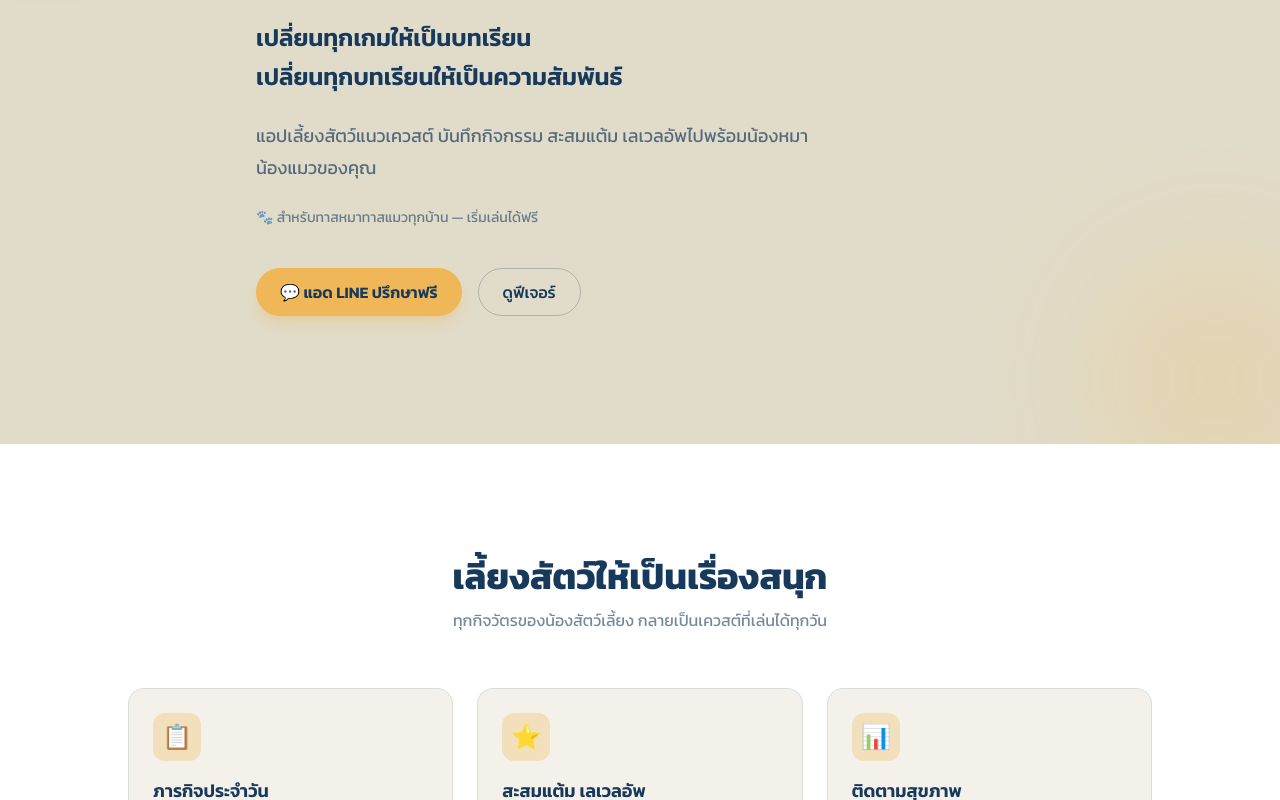
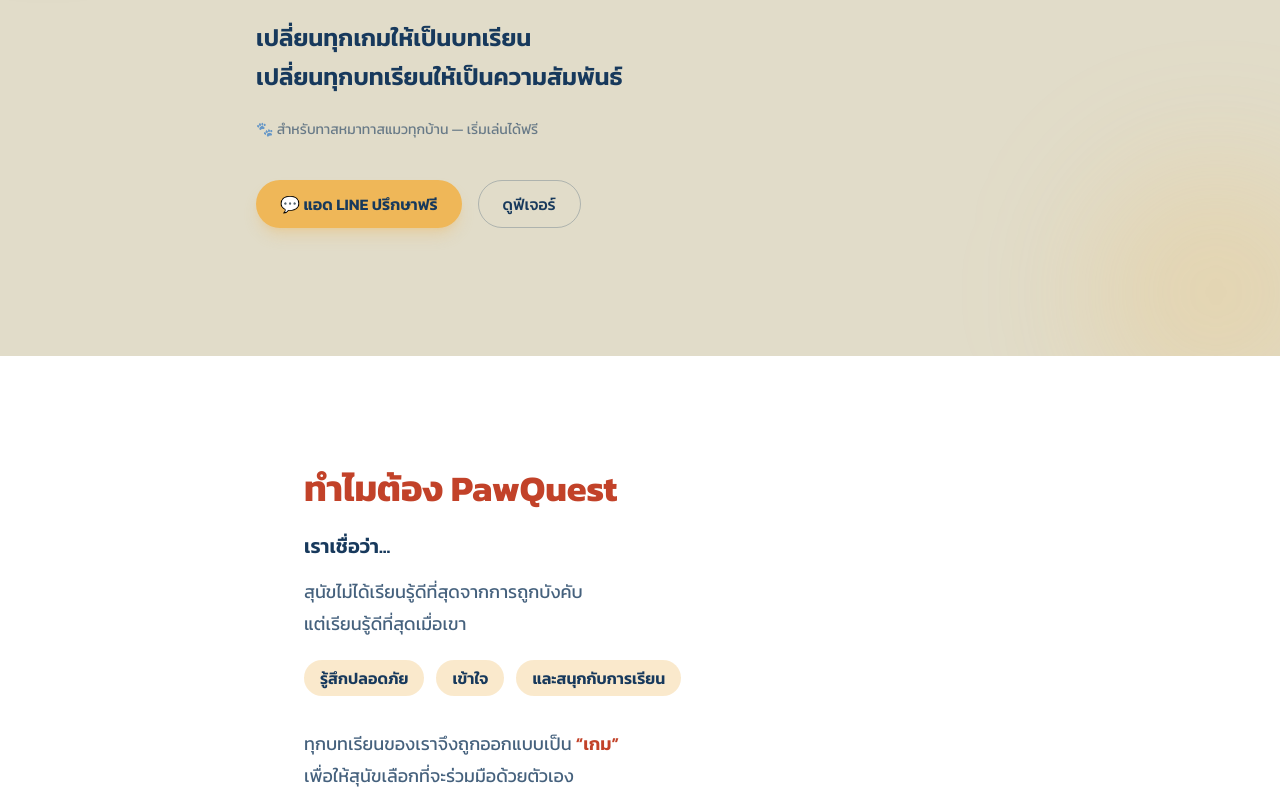
Before and after one commit to katnichstudio-ctrl/katnichpawquest, a Next.js app: page / in a window 1280 px wide. Shown: the part 340-1140 px from the top of the page. Built offline with nearby package versions, Linux system fonts and the light colour scheme.

Commit message:
Add "ทำไมต้อง PawQuest" belief section
Replace the short hero description with a dedicated section
explaining the training philosophy behind PawQuest.

```diff
--- a/src/app/page.tsx
+++ b/src/app/page.tsx
@@ -88,11 +88,6 @@ export default function Home() {
               เปลี่ยนทุกบทเรียนให้เป็นความสัมพันธ์
             </p>
 
-            <p className="max-w-xl text-lg leading-8 text-brand-navy/70">
-              แอปเลี้ยงสัตว์แนวเควสต์ บันทึกกิจกรรม สะสมแต้ม
-              เลเวลอัพไปพร้อมน้องหมาน้องแมวของคุณ
-            </p>
-
             <p className="text-sm text-brand-navy/60">
               🐾 สำหรับทาสหมาทาสแมวทุกบ้าน — เริ่มเล่นได้ฟรี
             </p>
@@ -116,7 +111,45 @@ export default function Home() {
           </div>
         </section>
 
-        <section id="features" className="bg-white px-6 py-20 sm:px-10 sm:py-28">
+        <section id="why" className="bg-white px-6 py-20 sm:px-10 sm:py-28">
+          <div className="mx-auto max-w-2xl">
+            <h2 className="text-3xl font-bold text-brand-terracotta sm:text-4xl">
+              ทำไมต้อง PawQuest
+            </h2>
+
+            <p className="mt-6 text-xl font-semibold text-brand-navy">
+              เราเชื่อว่า...
+            </p>
+
+            <p className="mt-4 text-lg leading-8 text-brand-navy/80">
+              สุนัขไม่ได้เรียนรู้ดีที่สุดจากการถูกบังคับ
+              <br />
+              แต่เรียนรู้ดีที่สุดเมื่อเขา
+            </p>
+
+            <div className="mt-5 flex flex-wrap gap-3">
+              {["รู้สึกปลอดภัย", "เข้าใจ", "และสนุกกับการเรียน"].map((word) => (
+                <span
+                  key={word}
+                  className="rounded-full bg-brand-gold/30 px-4 py-1.5 text-base font-semibold text-brand-navy"
+                >
+                  {word}
+                </span>
+              ))}
+            </div>
+
+            <p className="mt-8 text-lg leading-8 text-brand-navy/80">
+              ทุกบทเรียนของเราจึงถูกออกแบบเป็น{" "}
+              <span className="font-semibold text-brand-terracotta">
+                &ldquo;เกม&rdquo;
+              </span>
+              <br />
+              เพื่อให้สุนัขเลือกที่จะร่วมมือด้วยตัวเอง
+            </p>
+          </div>
+        </section>
+
+        <section id="features" className="bg-brand-cream/40 px-6 py-20 sm:px-10 sm:py-28">
           <div className="mx-auto max-w-5xl">
             <div className="mx-auto max-w-xl text-center">
               <h2 className="text-3xl font-bold text-brand-navy sm:text-4xl">
@@ -131,7 +164,7 @@ export default function Home() {
               {features.map((f) => (
                 <div
                   key={f.title}
-                  className="rounded-2xl border border-brand-navy/10 bg-brand-cream/40 p-6"
+                  className="rounded-2xl border border-brand-navy/10 bg-white p-6"
                 >
                   <div className="flex h-12 w-12 items-center justify-center rounded-xl bg-brand-gold/30 text-2xl">
                     {f.icon}
```
